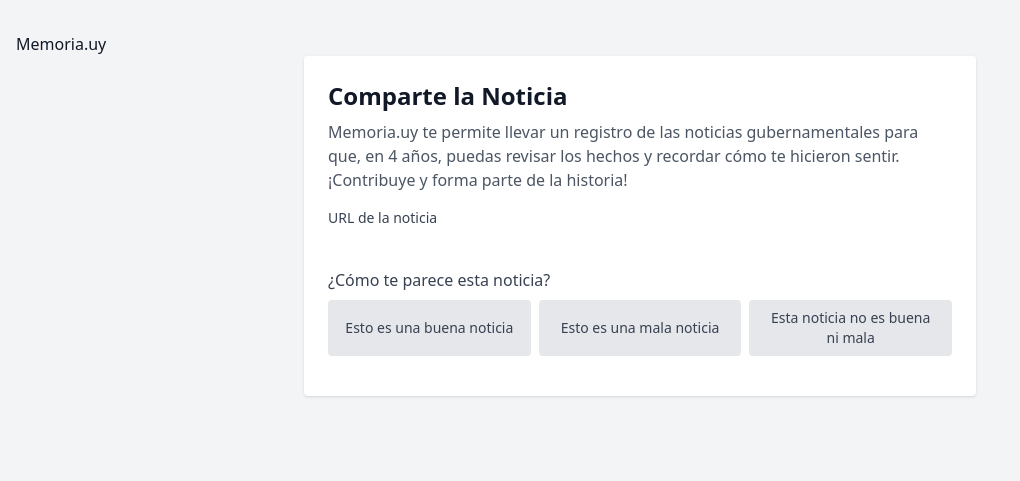
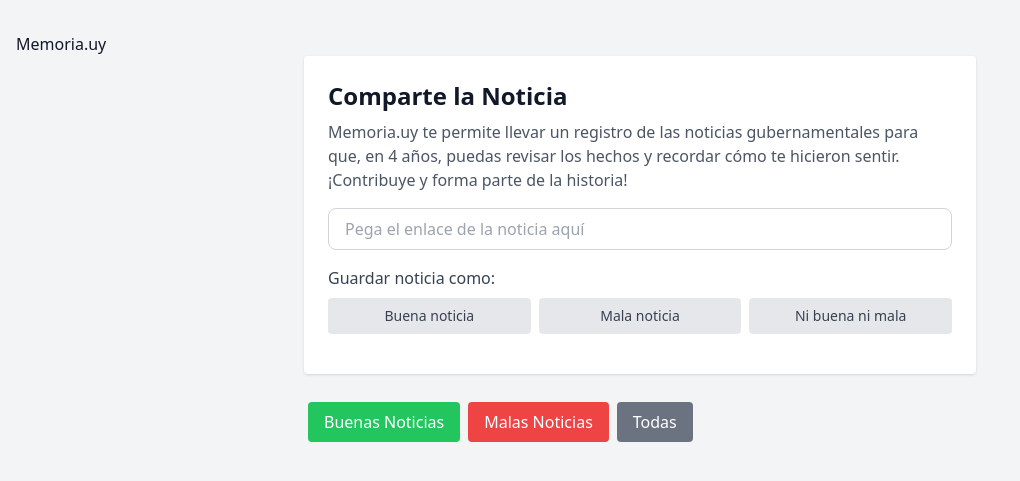
Before and after one commit to raulsperoni/memoria.uy, a Django app: page / in a window 1280 px wide. Shown: the top 481 px of the page, without its empty margins (0-1020 px from the left). Run offline with Django 5.2, Linux system fonts and the light colour scheme; data that the repository does not hold is empty; parts of the project's set-up code (start-up, migrations or seed data) failed here and were passed over; some libraries are stand-ins or nearby versions.

Commit message:
meta tags, filters

```diff
--- a/memoria/core/forms.py
+++ b/memoria/core/forms.py
@@ -11,4 +11,12 @@
 
 class NoticiaForm(forms.Form):
     opinion = forms.ChoiceField(choices=VOTE_CHOICES, label="Your Vote")
-    enlace = forms.URLField(label="URL")
+    enlace = forms.URLField(
+        label="Pega el enlace de la noticia aquí",
+        widget=forms.URLInput(
+            attrs={
+                "class": "w-full px-4 py-2 border border-gray-300 rounded-lg focus:outline-none focus:ring-2 focus:ring-blue-500",
+                "placeholder": "Pega el enlace de la noticia aquí",
+            }
+        ),
+    )
--- a/memoria/core/templates/noticias/timeline.html
+++ b/memoria/core/templates/noticias/timeline.html
@@ -1,4 +1,5 @@
 {# templates/noticias/timeline.html #}
+
 {% extends "base.html" %}
 {% block content %}
 <h1>Memoria.uy</h1>
--- a/memoria/core/templates/noticias/timeline_fragment.html
+++ b/memoria/core/templates/noticias/timeline_fragment.html
@@ -1,3 +1,5 @@
+{# templates/noticias/timeline_fragment.html #}
+
 <div id="timeline-container" class="max-w-2xl mx-auto">
   <div class="bg-white shadow rounded p-6">
     <h2 class="text-2xl font-semibold mb-2">Comparte la Noticia</h2>
@@ -9,24 +11,23 @@
       {% csrf_token %}
       <!-- URL Input Field -->
       <div class="mb-4">
-        <label for="{{ form.enlace.id_for_label }}" class="block text-sm font-medium text-gray-700">URL de la noticia</label>
         {{ form.enlace }}
       </div>
       <!-- Voting Buttons -->
       <div class="mb-4">
-        <p class="text-gray-700 mb-2">¿Cómo te parece esta noticia?</p>
+        <p class="text-gray-700 mb-2">Guardar noticia como:</p>
         <div class="flex flex-col md:flex-row gap-2">
           <button type="submit" name="opinion" value="buena"
             class="flex-1 px-4 py-2 rounded text-sm bg-gray-200 hover:bg-green-300 text-gray-700">
-            Esto es una buena noticia
+            Buena noticia
           </button>
           <button type="submit" name="opinion" value="mala"
             class="flex-1 px-4 py-2 rounded text-sm bg-gray-200 hover:bg-red-300 text-gray-700">
-            Esto es una mala noticia
+            Mala noticia
           </button>
           <button type="submit" name="opinion" value="neutral"
             class="flex-1 px-4 py-2 rounded text-sm bg-gray-200 hover:bg-yellow-300 text-gray-700">
-            Esta noticia no es buena ni mala
+            Ni buena ni mala
           </button>
         </div>
       </div>
@@ -39,7 +40,33 @@
       </div>
     </form>
   </div>
-  <div class="timeline mt-6">
+  <!-- Filter bar -->
+  <div class="p-1 my-2">
+    <!-- Filter Bar -->
+    <div id="filter-bar" class="my-4 flex space-x-2">
+      <button hx-get="{% url 'timeline' %}?filter=buena"
+              hx-target="#timeline-items"
+              hx-swap="innerHTML"
+              class="px-4 py-2 bg-green-500 text-white rounded">
+        Buenas Noticias
+      </button>
+      <button hx-get="{% url 'timeline' %}?filter=mala"
+              hx-target="#timeline-items"
+              hx-swap="innerHTML"
+              class="px-4 py-2 bg-red-500 text-white rounded">
+        Malas Noticias
+      </button>
+      <!-- Optionally add a button to show all news -->
+      <button hx-get="{% url 'timeline' %}"
+              hx-target="#timeline-items"
+              hx-swap="innerHTML"
+              class="px-4 py-2 bg-gray-500 text-white rounded">
+        Todas
+      </button>
+    </div>
+  </div>
+  <!-- Timeline Items -->
+  <div id="timeline-items" class="timeline mt-6">
     {% include "noticias/timeline_items.html" %}
   </div>
 </div>
--- a/memoria/core/templates/noticias/timeline_item.html
+++ b/memoria/core/templates/noticias/timeline_item.html
@@ -1,3 +1,5 @@
+{# templates/noticias/timeline_item.html #}
+
 <div class="timeline-item bg-white shadow rounded overflow-hidden mb-4" id="noticia-{{ noticia.pk }}">
   {% if noticia.archivo_imagen %}
     <img src="{{ noticia.archivo_imagen }}" alt="Screenshot" class="w-full object-cover">
--- a/memoria/core/templates/noticias/timeline_items.html
+++ b/memoria/core/templates/noticias/timeline_items.html
@@ -1,3 +1,5 @@
+{# templates/noticias/timeline_items.html #}
+
 {% for noticia in noticias %}
 {% include "noticias/timeline_item.html" with noticia=noticia %}
 {% endfor %}
--- a/memoria/core/views.py
+++ b/memoria/core/views.py
@@ -16,6 +16,22 @@
     context_object_name = "noticias"
     ordering = ["-fecha_agregado"]
     paginate_by = 10  # Adjust the number as needed
+
+    def get_queryset(self):
+        queryset = super().get_queryset()
+        filter_param = self.request.GET.get("filter")
+        if filter_param == "buena":
+            # Filter by good news by this user.
+            queryset = queryset.filter(
+                votos__usuario=self.request.user, votos__opinion="buena"
+            )
+        elif filter_param == "mala":
+            # Filter by bad news by this user.
+            queryset = queryset.filter(
+                votos__usuario=self.request.user, votos__opinion="mala"
+            )
+        # You can add additional filter conditions here as the filter bar grows.
+        return queryset
 
     def get_context_data(self, **kwargs):
         context = super().get_context_data(**kwargs)
@@ -61,14 +77,7 @@
             noticia = Noticia.objects.get(enlace=enlace)
             # Refresh its archive data.
             noticia.get_archive()
-            noticia.save(
-                update_fields=[
-                    "archivo_url",
-                    "archivo_fecha",
-                    "archivo_imagen",
-                    "titulo",
-                ]
-            )
+            noticia.save()
             # Update or create the vote for the current user.
             Voto.objects.update_or_create(
                 usuario=self.request.user,
@@ -81,6 +90,7 @@
                 agregado_por=self.request.user,
                 enlace=enlace,
             )
+            noticia.get_title_from_meta_tags()
             noticia.get_archive()
             noticia.save()
             Voto.objects.create(
```
Also changed, not shown: memoria/core/models.py (+28 -0 lines).
